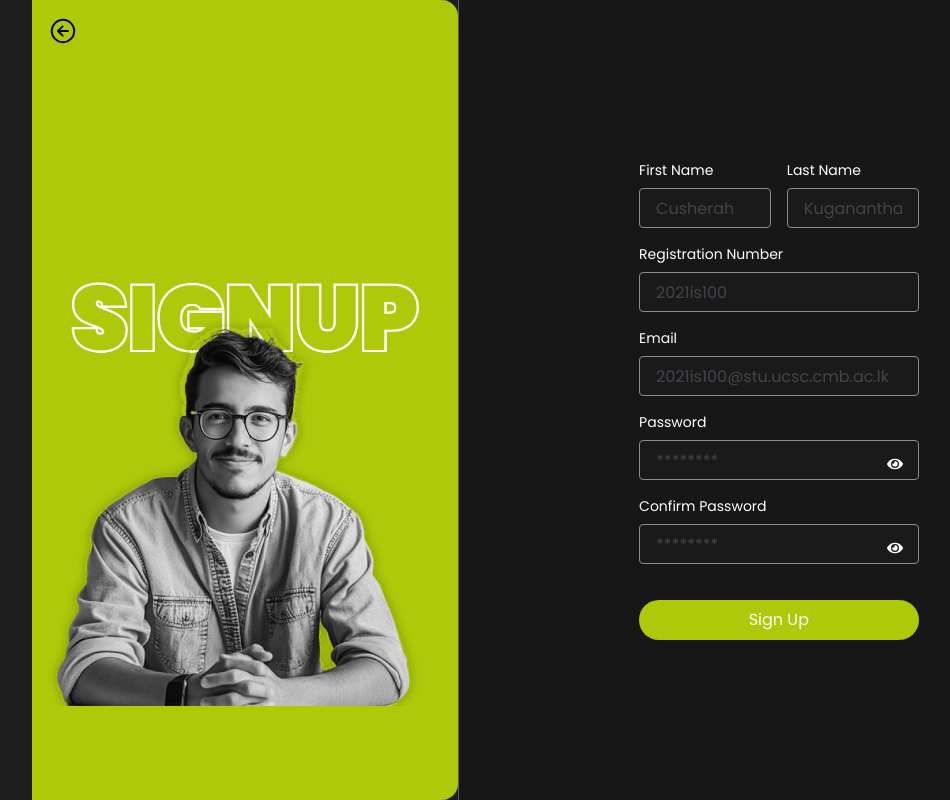
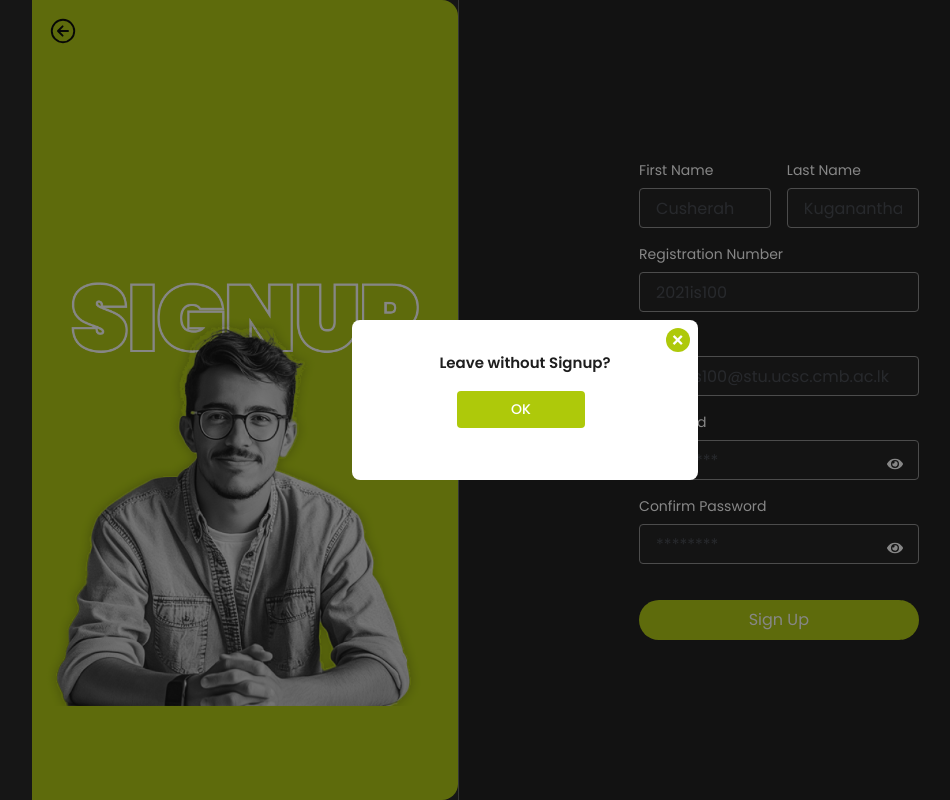
Before and after one commit to Anuraj2601/Eventix, a React (Vite) app: page /Signup in a window 1280 px wide. Both pictures are taken after a click on the element 177 px from the left and 31 px from the top of the page. Shown: the whole page, without its empty margins (115-1065 px from the left). Built offline with nearby package versions, Linux system fonts and the light colour scheme.

Commit message:
backbutton fixed

```diff
--- a/src/components/Signup.jsx
+++ b/src/components/Signup.jsx
@@ -390,6 +390,29 @@ const Signup = () => {
           </div>
         </div>
       )}
+
+{showPopup && (
+        <div className="fixed top-0 left-0 right-0 bottom-0 flex items-center justify-center">
+          <div className="fixed top-0 left-0 right-0 bottom-0 bg-dark-500 opacity-50"></div>
+          <div className="bg-white w-[27vw] h-[20vh] p-8 rounded-lg text-center relative transition-transform duration-300 ease-in-out transform hover:scale-105">
+            <span
+              className="absolute top-2 right-2 w-6 h-6 bg-primary rounded-full flex items-center justify-center cursor-pointer text-white text-[22px] font-medium hover:bg-dark-400"
+              onClick={handleClosePopup}
+            >
+              &times;
+            </span>
+            <h2 className="text-[15px] font-semibold text-dark-400 mb-4">
+              Leave without Signup?
+            </h2>
+            <button
+              className="bg-primary text-white px-4 py-2 w-32 text-[14px] rounded font-medium mr-2 hover:bg-dark-400"
+              onClick={handleOkClick}
+            >
+              OK
+            </button>
+          </div>
+        </div>
+      )}
     </div>
   );
 };
```
